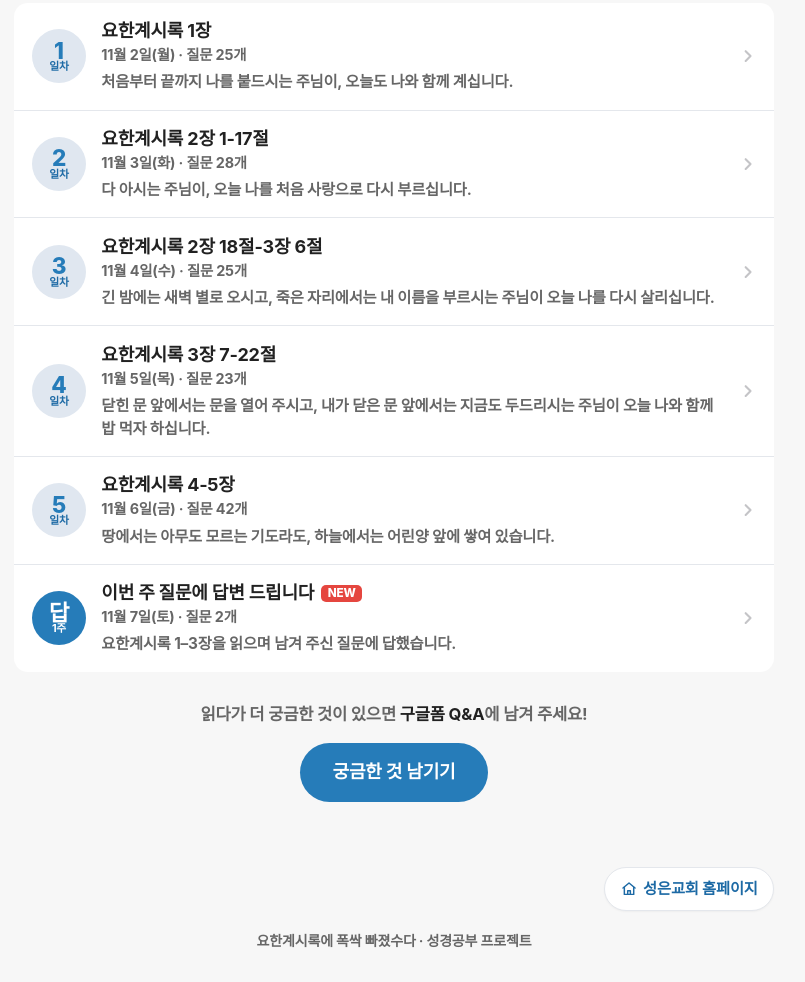
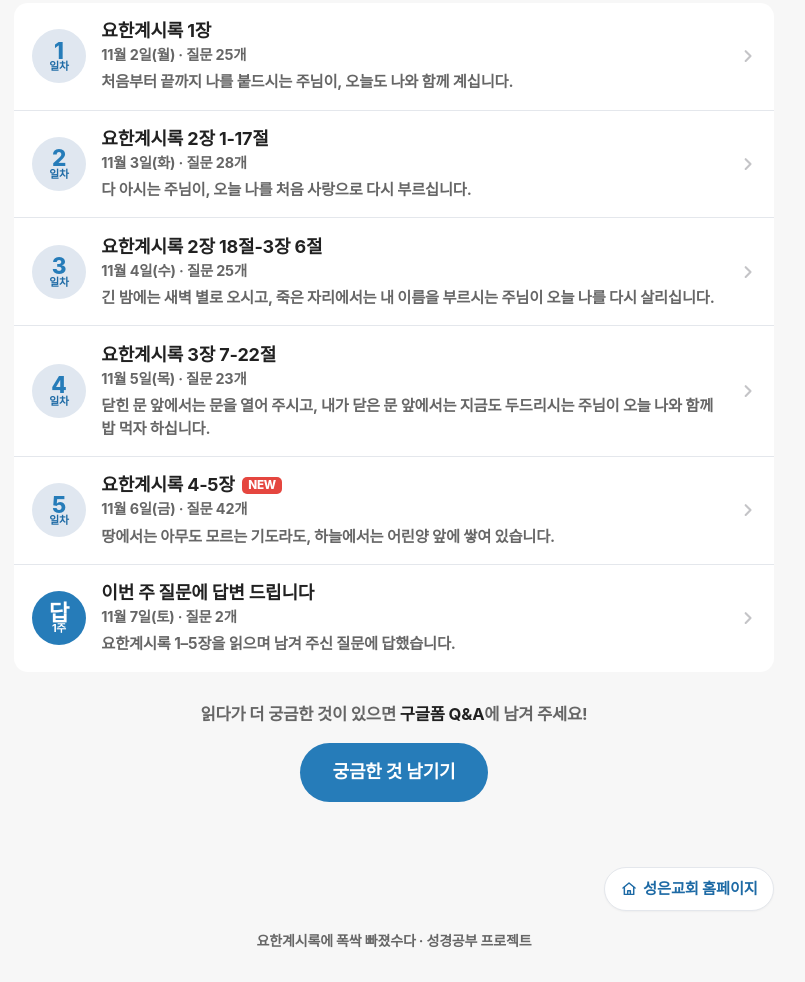
Before and after one commit to Sungeun-Church/revelation, a plain HTML site: page index.html in a window 1280 px wide. Shown: the part 896-1878 px from the top of the page, without its empty margins (246-1051 px from the left). Drawn offline with Linux system fonts and the light colour scheme; a web font is replaced by a local one.

Commit message:
답변 범위 1–5장으로 수정, NEW 표시를 5일차로 이동

```diff
--- a/index.html
+++ b/index.html
@@ -376,10 +376,10 @@ body.reading{overflow:hidden}
   <span class="rowtext"><b>요한계시록 3장 7‑22절</b><small>11월 5일(목) · 질문 23개</small><span class="rsum">닫힌 문 앞에서는 문을 열어 주시고, 내가 닫은 문 앞에서는 지금도 두드리시는 주님이 오늘 나와 함께 밥 먹자 하십니다.</span></span>
   <svg class="chev" viewBox="0 0 20 20" fill="none" stroke="currentColor" stroke-width="2.6" stroke-linecap="round" stroke-linejoin="round"><path d="M7 4l6 6-6 6"/></svg></a><a class="row" href="#day5" style="--c:#267CB9;--ci:#1D6AA5;--cl:#7DB6DE">
   <span class="mini"><b>5</b><small>일차</small></span>
-  <span class="rowtext"><b>요한계시록 4‑5장</b><small>11월 6일(금) · 질문 42개</small><span class="rsum">땅에서는 아무도 모르는 기도라도, 하늘에서는 어린양 앞에 쌓여 있습니다.</span></span>
+  <span class="rowtext"><b>요한계시록 4‑5장<em class="new">NEW</em></b><small>11월 6일(금) · 질문 42개</small><span class="rsum">땅에서는 아무도 모르는 기도라도, 하늘에서는 어린양 앞에 쌓여 있습니다.</span></span>
   <svg class="chev" viewBox="0 0 20 20" fill="none" stroke="currentColor" stroke-width="2.6" stroke-linecap="round" stroke-linejoin="round"><path d="M7 4l6 6-6 6"/></svg></a><a class="row" href="#week1" style="--c:#267CB9;--ci:#1D6AA5;--cl:#7DB6DE">
   <span class="mini ansmini"><b>답</b><small>1주</small></span>
-  <span class="rowtext"><b>이번 주 질문에 답변 드립니다<em class="new">NEW</em></b><small>11월 7일(토) · 질문 2개</small><span class="rsum">요한계시록 1–3장을 읽으며 남겨 주신 질문에 답했습니다.</span></span>
+  <span class="rowtext"><b>이번 주 질문에 답변 드립니다</b><small>11월 7일(토) · 질문 2개</small><span class="rsum">요한계시록 1–5장을 읽으며 남겨 주신 질문에 답했습니다.</span></span>
   <svg class="chev" viewBox="0 0 20 20" fill="none" stroke="currentColor" stroke-width="2.6" stroke-linecap="round" stroke-linejoin="round"><path d="M7 4l6 6-6 6"/></svg></a></div>
   </section>
   <div class="ask"><p>읽다가 더 궁금한 것이 있으면 <strong>구글폼 Q&amp;A</strong>에 남겨 주세요!</p>
@@ -1384,7 +1384,7 @@ body.reading{overflow:hidden}
 <div class="wrap dayhead">
   <div class="hero">
     <div class="icon ansicon"><div><b>답</b><span>1주</span></div></div>
-    <div><p class="kicker">이번 주 질문 답변 · 11월 7일(토)</p><h1 class="dtitle">이번 주 질문에 <em class="hl">답변 드립니다</em></h1><p class="meta">질문 2개 · 요한계시록 1–3장 · 11월 2일–6일</p></div>
+    <div><p class="kicker">이번 주 질문 답변 · 11월 7일(토)</p><h1 class="dtitle">이번 주 질문에 <em class="hl">답변 드립니다</em></h1><p class="meta">질문 2개 · 요한계시록 1–5장 · 11월 2일–6일</p></div>
   </div>
   <button type="button" class="bigbtn" data-big><b>가</b><span><strong>큰 글씨로 한 장씩 보기</strong><small>질문 하나씩, 크게 넘겨 보기</small></span><i>›</i></button>
 
```
